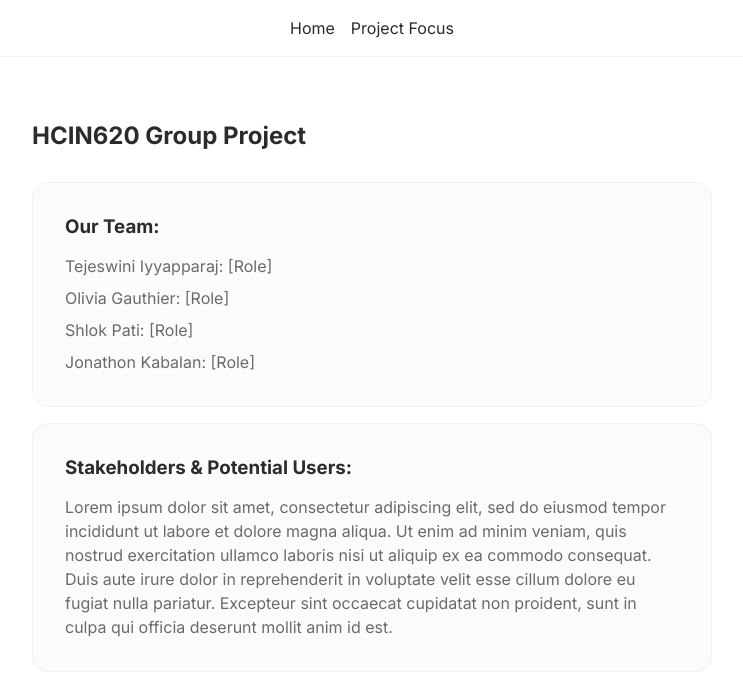
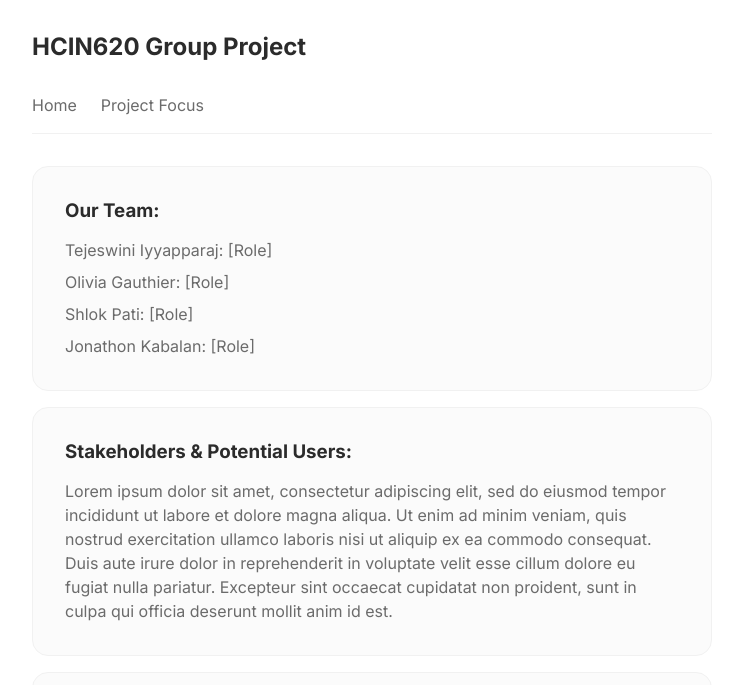
Before and after one commit to jonathon-kabalan-RIT/4bit.github.io, a plain HTML site: page index.html in a window 1280 px wide. Shown: the top 685 px of the page, without its empty margins (268-1011 px from the left). Drawn offline with Linux system fonts and the light colour scheme.

Commit message:
updated navigation

```diff
--- a/index.html
+++ b/index.html
@@ -13,16 +13,16 @@
 
 <body>
 
-    <nav class="navbar">
-        <ul class="navbar-links">
-            <li><a href="#home">Home</a></li>
-            <li><a href="#project-focus">Project Focus</a></li>
-        </ul>
-    </nav>
-
     <section class="homepage-content-container">
 
         <h1 class="homepage-title">HCIN620 Group Project</h1>
+
+        <nav class="navbar">
+            <ul class="navbar-links">
+                <li><a href="#home">Home</a></li>
+                <li><a href="#project-focus">Project Focus</a></li>
+            </ul>
+        </nav>
 
         <div class="card">
             <h3>Our Team:</h3>
--- a/styles.css
+++ b/styles.css
@@ -26,11 +26,12 @@ p {
     margin: 0px;
 }
 
-li {
+a {
     color: #6b6b6b;
     font-size: 1rem;
     line-height: 150%;
     margin: 0px;
+    text-decoration: none;
 }
 
 /* NAVBAR STYLES */
@@ -39,11 +40,11 @@ li {
     width: 100%;
     height: fit-content;
     border-bottom: 1px solid #f1f1f1;
-    padding: 1rem;
+    padding-top: 1rem;
+    padding-bottom: 1rem;
+    margin-bottom: 1rem;
     /* flexbox */
     display: flex;
-    align-items: center;
-    justify-content: center;
 }
 
 .navbar-links {
@@ -52,13 +53,7 @@ li {
     width: 100%;
     /* flexbox */
     display: flex;
-    align-items: center;
-    justify-content: center;
-    gap: 1rem;
-}
-
-.navbar-links a {
-    text-decoration: none;
+    gap: 1.5rem;
 }
 
 /* HOMEPAGE CLASS STYLES */
@@ -77,7 +72,6 @@ li {
 
 .homepage-title {
     width: 100%;
-    margin-bottom: 1rem;
 }
 
 
```
